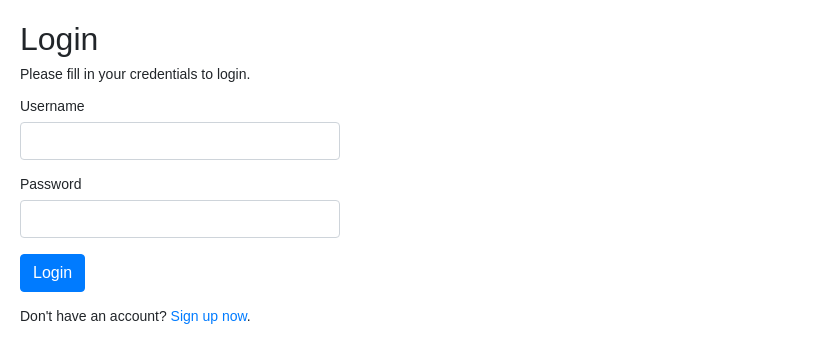
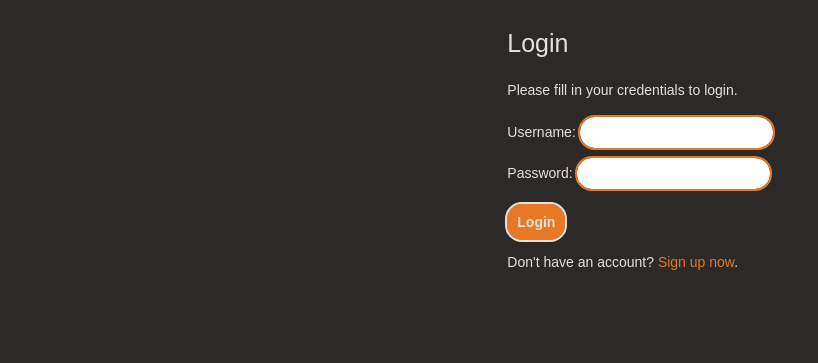
Before and after one commit to WillTDP/Deadline_app, a PHP site: page /login.php in a window 1280 px wide. Shown: the top 363 px of the page, without its empty margins (0-818 px from the left). Run offline with PHP 8.4, Linux system fonts and the light colour scheme.

Commit message:
Added CSS for Login.php and fixed the html according to it

```diff
--- a/login.php
+++ b/login.php
@@ -93,13 +93,9 @@ if($_SERVER["REQUEST_METHOD"] == "POST"){
 <head>
     <meta charset="UTF-8">
     <title>Login</title>
-    <link rel="stylesheet" href="https://stackpath.bootstrapcdn.com/bootstrap/4.5.2/css/bootstrap.min.css">
-    <style>
-        body{ font: 14px sans-serif; }
-        .wrapper{ width: 360px; padding: 20px; }
-    </style>
+    <link rel="stylesheet" href="loginstyle.css">
 </head>
-<body>
+<body class="site">
     <div class="wrapper">
         <h2>Login</h2>
         <p>Please fill in your credentials to login.</p>
@@ -111,20 +107,20 @@ if($_SERVER["REQUEST_METHOD"] == "POST"){
         ?>
 
         <form action="<?php echo htmlspecialchars($_SERVER["PHP_SELF"]); ?>" method="post">
-            <div class="form-group">
-                <label>Username</label>
-                <input type="text" name="username" class="form-control <?php echo (!empty($username_error)) ? 'is-invalid' : ''; ?>" value="<?php echo $username; ?>">
+            <div class="form">
+                <label>Username:</label>
+                <input class="inpt" type="text" name="username" class="form-control <?php echo (!empty($username_error)) ? 'is-invalid' : ''; ?>" value="<?php echo $username; ?>">
                 <span class="invalid-feedback"><?php echo $username_error; ?></span>
             </div>
-            <div class="form-group">
-                <label>Password</label>
-                <input type="password" name="password" class="form-control <?php echo (!empty($password_error)) ? 'is-invalid' : ''; ?>">
+            <div class="form">
+                <label>Password:</label>
+                <input class="inpt" type="password" name="password" class="form-control <?php echo (!empty($password_error)) ? 'is-invalid' : ''; ?>">
                 <span class="invalid-feedback"><?php echo $password_error; ?></span>
             </div>
-            <div class="form-group">
-                <input type="submit" class="btn btn-primary" value="Login">
+            <div class="form">
+                <input class="login" type="submit" class="btn btn-primary" value="Login">
             </div>
-            <p>Don't have an account? <a href="register.php">Sign up now</a>.</p>
+            <p>Don't have an account? <a class="link" href="register.php">Sign up now</a>.</p>
         </form>
     </div>
 </body>
--- /dev/null
+++ b/loginstyle.css
@@ -0,0 +1,52 @@
+.site{
+    background-color: #2C2A29;
+}
+.wrapper{
+    display: flex;
+    flex-wrap: wrap;
+    flex-direction: column;
+    align-content: center;
+    justify-content: center;
+    color: #E3E2DE;
+}
+h2 {
+    font: 25px sans-serif;
+    margin-bottom: 10px;
+}
+p{
+    font: 14px sans-serif;
+}
+.form{
+    font: 14px sans-serif;
+    margin-bottom: 5px;
+}
+.invalid-feedback{
+    color: #e95d25;
+}
+.login{
+    border: none;
+    border-radius: 15px;
+    padding: 10px;
+    margin-top: 10px;
+    outline: 2px;
+    outline-style: solid;
+    outline-color: #E3E2DE;
+    background-color: #E97724;
+    text-decoration: none;
+    color: #E3E2DE;
+    font: 14px sans-serif;
+    font-weight: bold;
+}
+.inpt{
+    border-radius: 15px;
+    border: none;
+    outline-style: solid;
+    outline-width: 2px;
+    outline-color: #E97724;
+    padding: 8px;
+    margin-top: 5px;
+}
+.link{
+    text-decoration: none;
+    color: #E97724;
+}
```
